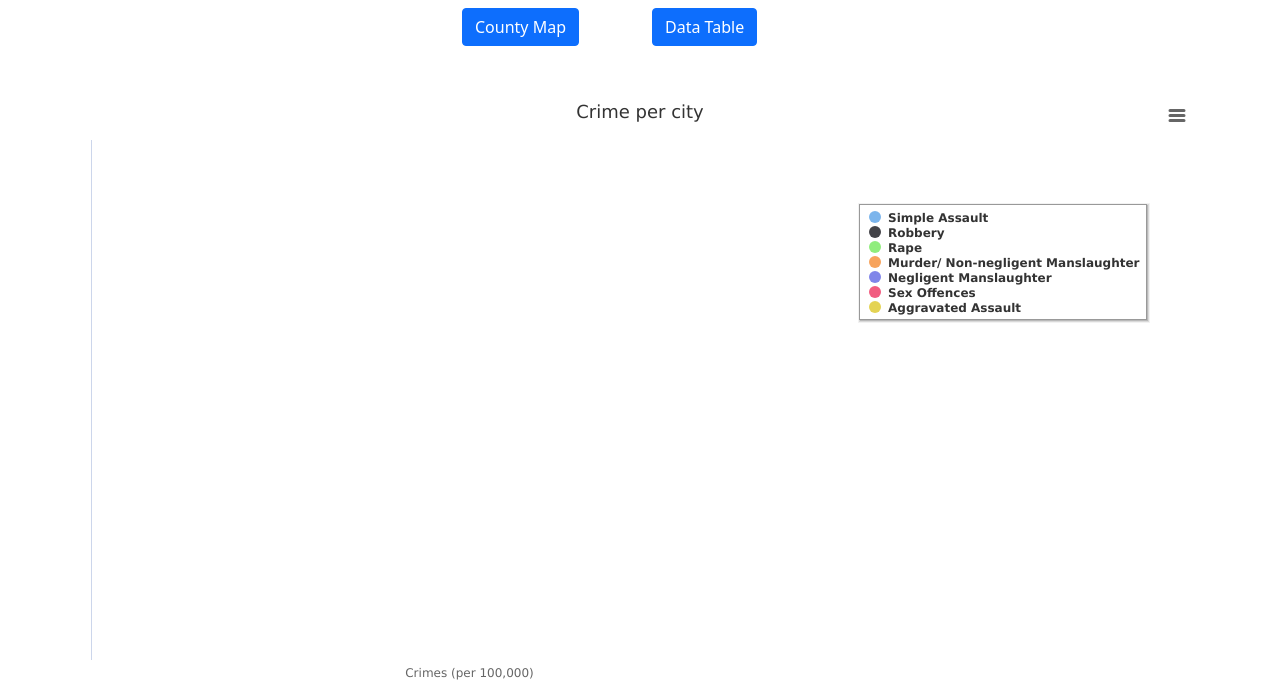
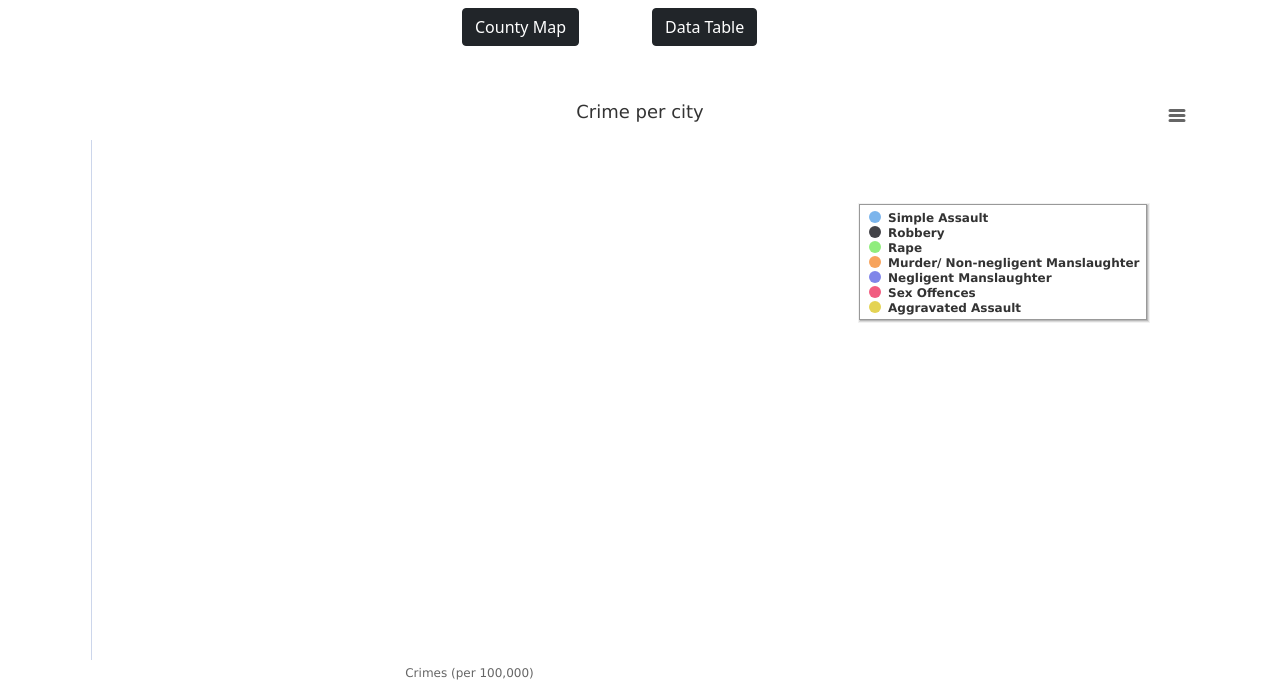
Before and after one commit to jordanroessle/project-2-california-crime, a Flask app: page /compareCities in a window 1280 px wide. Shown: the part 78-771 px from the top of the page. Run offline with Flask 2, Linux system fonts and the light colour scheme; data comes from the database, SQL or seed files in the repository; some libraries are stand-ins or nearby versions.

Commit message:
changed colors of buttons for clarity

```diff
--- a/templates/index.html
+++ b/templates/index.html
@@ -42,11 +42,11 @@
       </div>
       <div class="col-md-3">
         <a href="http://127.0.0.1:5000/compareCities">
-          <button type="button" class="btn btn-primary">Compare Cities</button>
+          <button type="button" class="btn btn-dark">Compare Cities</button>
         </a>      </div>
       <div class="col-md-3">
         <a href="http://127.0.0.1:5000/compareCities">
-          <button type="button" class="btn btn-primary">Data Table</button>
+          <button type="button" class="btn btn-dark">Data Table</button>
         </a>
       </div>
     </div>
--- a/templates/visuals.html
+++ b/templates/visuals.html
@@ -28,11 +28,11 @@
     <div class="row justify-content-center">
       <div class="col-md-2">
         <a href="http://127.0.0.1:5000/">
-          <button type="button" class="btn btn-primary">County Map</button>
+          <button type="button" class="btn btn-dark">County Map</button>
         </a>      </div>
       <div class="col-md-2">
         <a href="http://127.0.0.1:5000/">
-          <button type="button" class="btn btn-primary">Data Table</button>
+          <button type="button" class="btn btn-dark">Data Table</button>
         </a>
       </div>
     </div>
```
